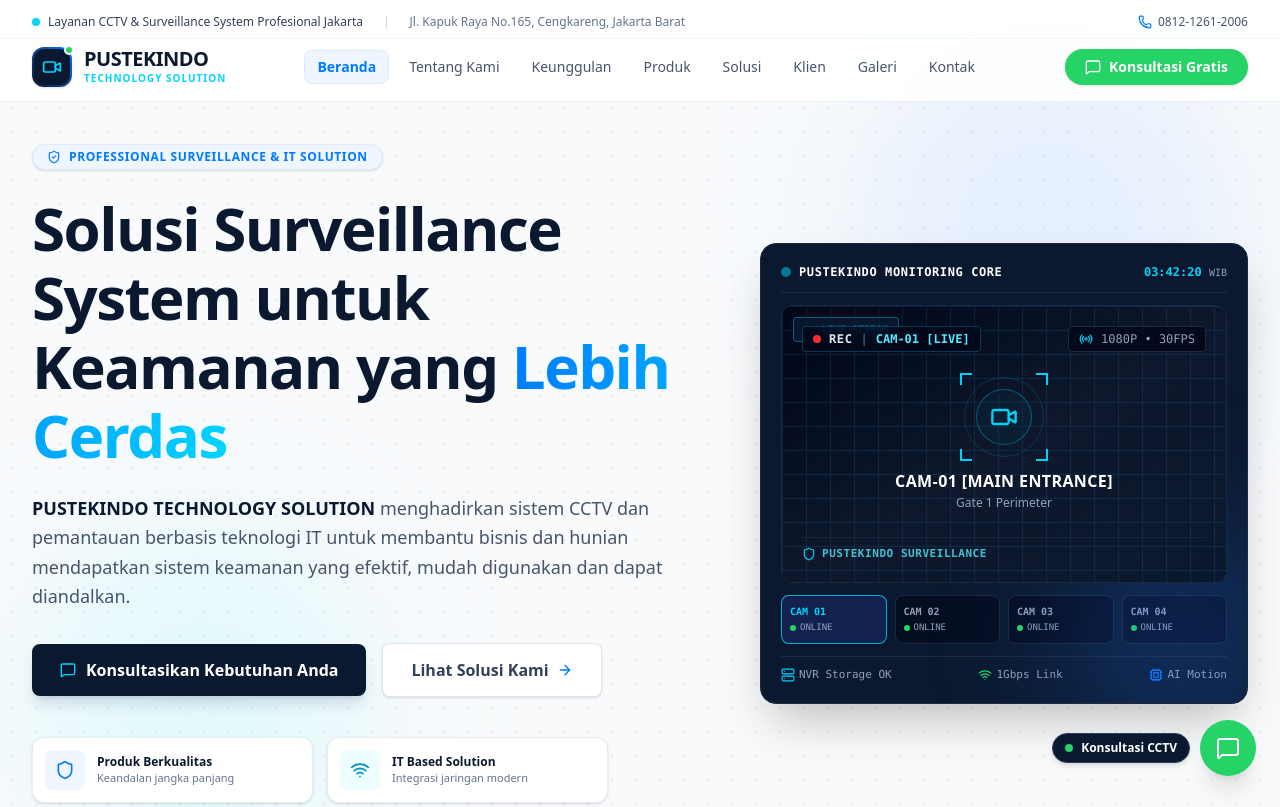
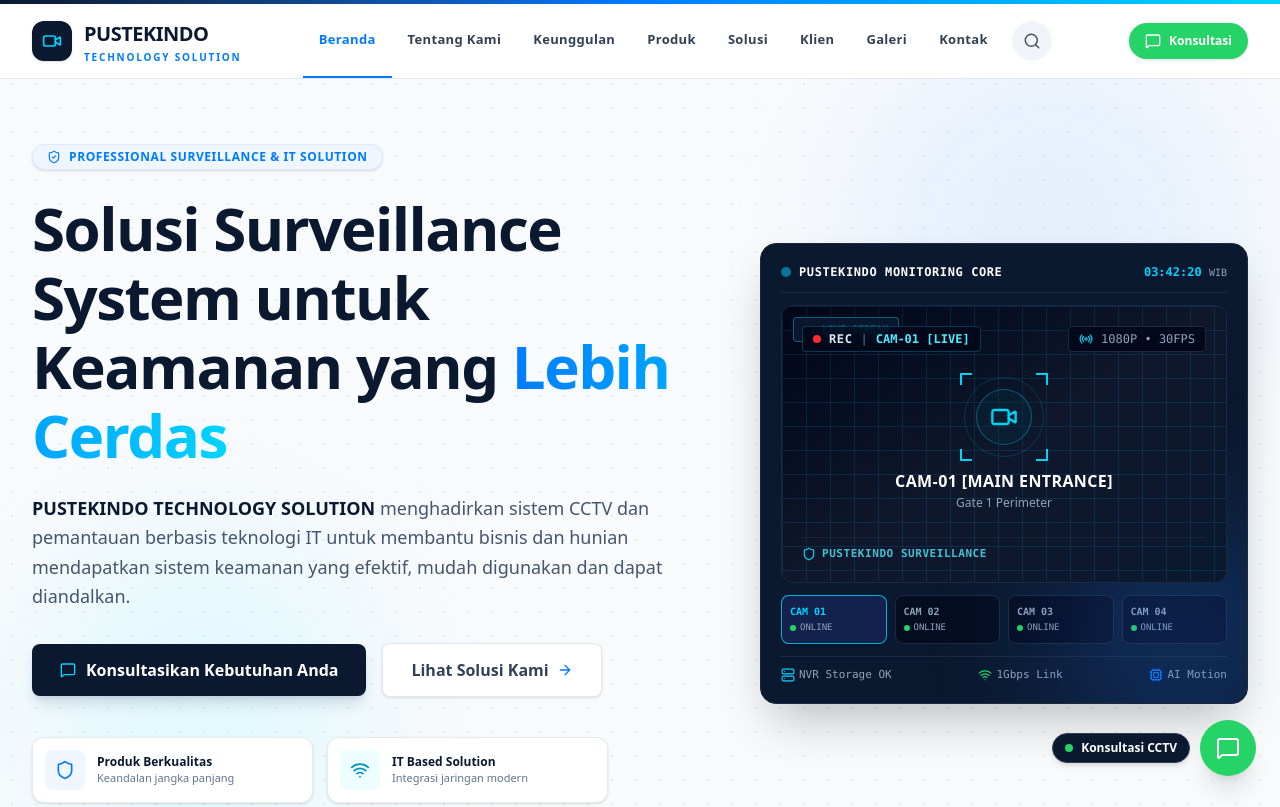
Before and after one commit to Diyan21/pustekindo_technology_solution, a React (Vite) app: page / in a window 1280 px wide. Shown: the top 807 px of the page. Built offline with nearby package versions, Linux system fonts and the light colour scheme.

Commit message:
Add files via upload

```diff
--- a/src/components/Navbar.tsx
+++ b/src/components/Navbar.tsx
@@ -1,23 +1,29 @@
-import React, { useState, useEffect } from 'react';
-import { Shield, Menu, X, Phone, MessageSquare, ChevronRight, Video } from 'lucide-react';
+import React, { useEffect, useState } from 'react';
+import {
+  ChevronDown,
+  ChevronRight,
+  Menu,
+  MessageSquare,
+  Phone,
+  Search,
+  Video,
+  X
+} from 'lucide-react';
 import { COMPANY_INFO, NAV_LINKS } from '../data/companyData';
 
 export const Navbar: React.FC = () => {
   const [isScrolled, setIsScrolled] = useState(false);
   const [mobileMenuOpen, setMobileMenuOpen] = useState(false);
+  const [openDesktopMenu, setOpenDesktopMenu] = useState<string | null>(null);
+  const [openMobileMenu, setOpenMobileMenu] = useState<string | null>(null);
   const [activeSection, setActiveSection] = useState('beranda');
 
   useEffect(() => {
     const handleScroll = () => {
-      if (window.scrollY > 20) {
-        setIsScrolled(true);
-      } else {
-        setIsScrolled(false);
-      }
+      setIsScrolled(window.scrollY > 20);
 
-      // Scrollspy
-      const sections = NAV_LINKS.map(link => link.href.substring(1));
-      const scrollPosition = window.scrollY + 100;
+      const sections = NAV_LINKS.map((link) => link.href.substring(1));
+      const scrollPosition = window.scrollY + 160;
 
       for (let i = sections.length - 1; i >= 0; i--) {
         const sectionEl = document.getElementById(sections[i]);
@@ -28,15 +34,18 @@
       }
     };
 
+    handleScroll();
     window.addEventListener('scroll', handleScroll);
     return () => window.removeEventListener('scroll', handleScroll);
   }, []);
 
   const handleNavClick = (href: string) => {
     setMobileMenuOpen(false);
+    setOpenDesktopMenu(null);
+
     const target = document.querySelector(href);
     if (target) {
-      target.scrollIntoView({ behavior: 'smooth' });
+      target.scrollIntoView({ behavior: 'smooth', block: 'start' });
     }
   };
 
@@ -45,177 +54,210 @@
       id="header-nav"
       className={`fixed top-0 left-0 right-0 z-50 transition-all duration-300 ${
         isScrolled
-          ? 'bg-white/95 backdrop-blur-md shadow-sm border-b border-slate-200/90 py-2.5'
-          : 'bg-white/90 backdrop-blur-sm border-b border-slate-200/60 py-3.5'
+          ? 'bg-white/95 backdrop-blur-xl shadow-md border-b border-slate-200/80'
+          : 'bg-white border-b border-slate-200'
       }`}
     >
-      {/* Top micro banner for quick info (visible on desktop) */}
-      <div className="hidden lg:block border-b border-slate-100 pb-2 mb-2">
-        <div className="max-w-7xl mx-auto px-4 sm:px-6 lg:px-8 flex justify-between items-center text-xs text-slate-500">
-          <div className="flex items-center space-x-5">
-            <span className="flex items-center font-medium text-slate-700">
-              <span className="w-2 h-2 rounded-full bg-[#00d4ff] mr-2 animate-pulse" />
-              Layanan CCTV & Surveillance System Profesional Jakarta
-            </span>
-            <span className="text-slate-300">|</span>
-            <span className="text-slate-500">Jl. Kapuk Raya No.165, Cengkareng, Jakarta Barat</span>
-          </div>
-          <div className="flex items-center space-x-4 font-medium">
-            <a
-              href={`tel:${COMPANY_INFO.phone.replace(/[^0-9]/g, '')}`}
-              className="flex items-center text-slate-600 hover:text-[#007bff] transition-colors"
-            >
-              <Phone className="w-3.5 h-3.5 mr-1.5 text-[#007bff]" />
-              <span>{COMPANY_INFO.phone}</span>
-            </a>
-          </div>
-        </div>
-      </div>
+      {/* Thin corporate accent line */}
+      <div className="h-1 bg-gradient-to-r from-[#0a192f] via-[#007bff] to-[#00d4ff]" />
 
       <div className="max-w-7xl mx-auto px-4 sm:px-6 lg:px-8">
-        <div className="flex items-center justify-between">
-          {/* Brand Logo */}
+        <div className="h-[74px] flex items-center justify-between">
+          {/* Brand */}
           <a
             href="#beranda"
             onClick={(e) => {
               e.preventDefault();
               handleNavClick('#beranda');
             }}
-            className="flex items-center space-x-3 group focus:outline-none"
-            id="brand-logo"
+            className="flex items-center gap-3 shrink-0"
           >
-            <div className="relative w-9 h-9 sm:w-10 sm:h-10 rounded-xl bg-gradient-to-tr from-[#0a192f] to-[#007bff] p-0.5 shadow-sm group-hover:shadow-md transition-all">
-              <div className="w-full h-full bg-[#0a192f] rounded-[10px] flex items-center justify-center">
-                <Video className="w-5 h-5 text-[#00d4ff] group-hover:scale-110 transition-transform" />
+            <div className="w-10 h-10 rounded-xl bg-[#0a192f] flex items-center justify-center shadow-sm">
+              <Video className="w-5 h-5 text-[#00d4ff]" />
             </div>
-              <span className="absolute -top-0.5 -right-0.5 w-2.5 h-2.5 bg-[#25D366] border-2 border-white rounded-full" />
+            <div className="leading-none">
+              <div className="text-lg sm:text-xl font-black tracking-tight text-[#0a192f]">
+                {COMPANY_INFO.name}
               </div>
-
-            <div className="flex flex-col">
-              <span className="text-lg sm:text-xl font-extrabold tracking-tight text-[#0a192f] font-sans leading-none">
-                {COMPANY_INFO.name}
-              </span>
-              <span className="text-[10px] font-bold tracking-widest text-[#00d4ff] uppercase mt-0.5">
+              <div className="mt-1 text-[9px] sm:text-[10px] font-bold tracking-[0.18em] text-[#007bff] uppercase">
                 {COMPANY_INFO.subName}
-              </span>
+              </div>
             </div>
           </a>
 
-          {/* Desktop Navigation Menu */}
-          <nav className="hidden md:flex items-center space-x-1 lg:space-x-2" aria-label="Main Navigation">
+          {/* Desktop Menu */}
+          <nav className="hidden lg:flex items-center h-full" aria-label="Main Navigation">
             {NAV_LINKS.map((link) => {
+              const hasChildren = 'children' in link && Array.isArray(link.children);
               const isActive = activeSection === link.href.substring(1);
+
               return (
+                <div
+                  key={link.name}
+                  className="relative h-full flex items-center"
+                  onMouseEnter={() => hasChildren && setOpenDesktopMenu(link.name)}
+                  onMouseLeave={() => hasChildren && setOpenDesktopMenu(null)}
+                >
                   <a
-                  key={link.name}
                     href={link.href}
                     onClick={(e) => {
                       e.preventDefault();
                       handleNavClick(link.href);
                     }}
-                  className={`px-3 py-1.5 text-xs lg:text-sm font-medium rounded-lg transition-all duration-200 ${
+                    className={`h-full px-3 xl:px-4 flex items-center gap-1.5 text-[13px] font-semibold tracking-wide transition-colors border-b-2 ${
                       isActive
-                      ? 'text-[#007bff] bg-blue-50 border border-blue-100 font-semibold'
-                      : 'text-slate-600 hover:text-[#007bff] hover:bg-slate-50'
+                        ? 'text-[#007bff] border-[#007bff]'
+                        : 'text-slate-700 border-transparent hover:text-[#007bff]'
                     }`}
                   >
                     {link.name}
+                    {hasChildren && <ChevronDown className="w-3.5 h-3.5" />}
                   </a>
+
+                  {hasChildren && openDesktopMenu === link.name && (
+                    <div className="absolute top-[72px] left-1/2 -translate-x-1/2 w-56 bg-white border border-slate-200 rounded-b-xl shadow-xl py-2 overflow-hidden">
+                      {link.children.map((child) => (
+                        <a
+                          key={child.name}
+                          href={child.href}
+                          onClick={(e) => {
+                            e.preventDefault();
+                            handleNavClick(child.href);
+                          }}
+                          className="flex items-center justify-between px-5 py-3 text-sm font-medium text-slate-600 hover:text-[#007bff] hover:bg-blue-50 transition-colors"
+                        >
+                          <span>{child.name}</span>
+                          <ChevronRight className="w-4 h-4 text-slate-300" />
+                        </a>
+                      ))}
+                    </div>
+                  )}
+                </div>
               );
             })}
+
+            <button
+              type="button"
+              aria-label="Cari"
+              className="ml-2 w-10 h-10 rounded-full bg-slate-100 hover:bg-blue-50 text-slate-600 hover:text-[#007bff] flex items-center justify-center transition-colors"
+            >
+              <Search className="w-4.5 h-4.5" />
+            </button>
           </nav>
 
-          {/* Right Action: WhatsApp CTA */}
-          <div className="hidden sm:flex items-center space-x-3">
-            <a
-              id="nav-cta-whatsapp"
-              href={COMPANY_INFO.whatsappUrl}
-              target="_blank"
-              rel="noopener noreferrer"
-              className="inline-flex items-center justify-center px-5 py-2 rounded-full text-xs lg:text-sm font-bold text-white bg-[#25D366] hover:bg-[#20ba5a] shadow-sm hover:shadow-lg hover:shadow-emerald-500/20 transition-all duration-200 active:scale-95"
-            >
-              <MessageSquare className="w-4 h-4 mr-2" />
-              <span>Konsultasi Gratis</span>
-            </a>
-          </div>
-
-          {/* Mobile Hamburger Button */}
-          <div className="flex md:hidden items-center space-x-2">
+          {/* Desktop CTA */}
+          <div className="hidden xl:flex items-center ml-4">
             <a
               href={COMPANY_INFO.whatsappUrl}
               target="_blank"
               rel="noopener noreferrer"
-              className="p-2 rounded-full bg-[#25D366] text-white text-xs font-semibold flex items-center shadow-sm"
-              aria-label="WhatsApp Konsultasi"
+              className="inline-flex items-center px-4 py-2.5 rounded-full bg-[#25D366] hover:bg-[#20ba5a] text-white text-xs font-bold shadow-sm transition-all hover:shadow-md"
+            >
+              <MessageSquare className="w-4 h-4 mr-2" />
+              Konsultasi
+            </a>
+          </div>
+
+          {/* Mobile actions */}
+          <div className="lg:hidden flex items-center gap-2">
+            <a
+              href={COMPANY_INFO.whatsappUrl}
+              target="_blank"
+              rel="noopener noreferrer"
+              className="w-9 h-9 rounded-full bg-[#25D366] text-white flex items-center justify-center"
+              aria-label="WhatsApp"
             >
               <MessageSquare className="w-4 h-4" />
             </a>
 
             <button
-              id="mobile-menu-toggle"
+              type="button"
               onClick={() => setMobileMenuOpen(!mobileMenuOpen)}
-              className="p-2 rounded-lg bg-slate-100 text-slate-700 hover:text-[#0a192f] hover:bg-slate-200 focus:outline-none"
+              className="w-10 h-10 rounded-lg bg-slate-100 text-[#0a192f] flex items-center justify-center"
               aria-expanded={mobileMenuOpen}
-              aria-label="Toggle Menu"
+              aria-label="Buka menu"
             >
-              {mobileMenuOpen ? <X className="w-6 h-6" /> : <Menu className="w-6 h-6" />}
+              {mobileMenuOpen ? <X className="w-5 h-5" /> : <Menu className="w-5 h-5" />}
             </button>
           </div>
         </div>
       </div>
 
-      {/* Mobile Drawer Menu */}
+      {/* Mobile Menu */}
       {mobileMenuOpen && (
-        <div
-          id="mobile-drawer"
-          className="md:hidden border-b border-slate-200 bg-white/98 backdrop-blur-xl px-4 pt-3 pb-6 space-y-2 animate-fadeIn shadow-lg"
-        >
-          <div className="text-xs font-medium text-[#007bff] px-3 py-1.5 bg-blue-50 rounded-lg border border-blue-100 flex items-center justify-between">
-            <span className="font-bold">SURVEILLANCE & IT SOLUTION</span>
-            <span className="text-slate-500 text-[10px]">JAKARTA</span>
-          </div>
+        <div className="lg:hidden bg-white border-t border-slate-100 shadow-xl max-h-[calc(100vh-80px)] overflow-y-auto">
+          <div className="px-4 py-4 space-y-1">
+            {NAV_LINKS.map((link) => {
+              const hasChildren = 'children' in link && Array.isArray(link.children);
+              const expanded = openMobileMenu === link.name;
 
-          <div className="pt-2 grid grid-cols-1 gap-1">
-            {NAV_LINKS.map((link) => {
-              const isActive = activeSection === link.href.substring(1);
               return (
+                <div key={link.name}>
+                  <div className="flex items-center">
                     <a
-                  key={link.name}
                       href={link.href}
                       onClick={(e) => {
                         e.preventDefault();
                         handleNavClick(link.href);
                       }}
-                  className={`flex items-center justify-between px-3 py-2.5 rounded-lg text-sm font-medium transition-colors ${
-                    isActive
-                      ? 'bg-blue-50 text-[#007bff] font-semibold border border-blue-100'
-                      : 'text-slate-700 hover:bg-slate-50 hover:text-[#007bff]'
-                  }`}
+                      className="flex-1 px-3 py-3 rounded-lg text-sm font-semibold text-slate-700 hover:bg-blue-50 hover:text-[#007bff]"
                     >
-                  <span>{link.name}</span>
-                  <ChevronRight className="w-4 h-4 text-slate-400" />
+                      {link.name}
                     </a>
+
+                    {hasChildren && (
+                      <button
+                        type="button"
+                        onClick={() => setOpenMobileMenu(expanded ? null : link.name)}
+                        className="w-10 h-10 flex items-center justify-center text-slate-500"
+                        aria-label={`Buka submenu ${link.name}`}
+                      >
+                        <ChevronDown
+                          className={`w-4 h-4 transition-transform ${expanded ? 'rotate-180' : ''}`}
+                        />
+                      </button>
+                    )}
+                  </div>
+
+                  {hasChildren && expanded && (
+                    <div className="ml-3 pl-3 border-l border-blue-100 mb-2">
+                      {link.children.map((child) => (
+                        <a
+                          key={child.name}
+                          href={child.href}
+                          onClick={(e) => {
+                            e.preventDefault();
+                            handleNavClick(child.href);
+                          }}
+                          className="block px-3 py-2.5 text-sm text-slate-500 hover:text-[#007bff]"
+                        >
+                          {child.name}
+                        </a>
+                      ))}
+                    </div>
+                  )}
+                </div>
               );
             })}
-          </div>
 
-          <div className="pt-4 border-t border-slate-100 space-y-2">
+            <div className="pt-4 mt-3 border-t border-slate-100 grid grid-cols-2 gap-2">
               <a
                 href={COMPANY_INFO.whatsappUrl}
                 target="_blank"
                 rel="noopener noreferrer"
-              className="w-full flex items-center justify-center py-2.5 px-4 rounded-full bg-[#25D366] hover:bg-[#20ba5a] text-white text-sm font-bold shadow-sm"
+                className="flex items-center justify-center py-3 rounded-xl bg-[#25D366] text-white text-xs font-bold"
               >
                 <MessageSquare className="w-4 h-4 mr-2" />
-              Chat WhatsApp (0812-1261-2006)
+                WhatsApp
               </a>
               <a
                 href={`tel:${COMPANY_INFO.phone.replace(/[^0-9]/g, '')}`}
-              className="w-full flex items-center justify-center py-2.5 px-4 rounded-xl bg-slate-50 hover:bg-slate-100 border border-slate-200 text-slate-700 text-sm font-medium"
+                className="flex items-center justify-center py-3 rounded-xl bg-slate-100 text-slate-700 text-xs font-bold"
               >
                 <Phone className="w-4 h-4 mr-2 text-[#007bff]" />
-              Telepon Langsung
+                Telepon
               </a>
+            </div>
           </div>
         </div>
       )}
```
Lines whose indentation alone changed are shown as unchanged.
